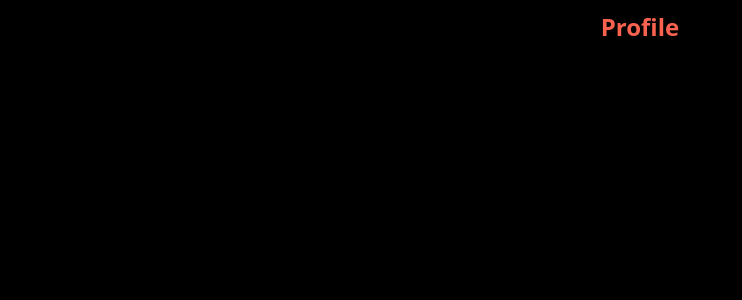
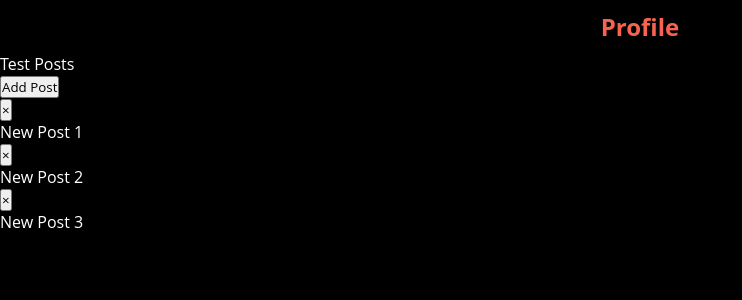
Before and after one commit to danbrinkley/vibez-mern-app, a React (Create React App) app in the folder client/: page /profile in a window 1280 px wide. Shown: the top 300 px of the page, without its empty margins (0-742 px from the left). Built offline with nearby package versions, Linux system fonts and the light colour scheme.

Commit message:
add post button state set and delete state set on click

```diff
--- a/client/src/App.js
+++ b/client/src/App.js
@@ -2,6 +2,7 @@ import React from "react";
 import Routes from "./routes";
 import { BrowserRouter } from "react-router-dom";
 import "./App.css";
+
 
 function App() {
   return (
--- /dev/null
+++ b/client/src/components/Posts/PostList.js
@@ -0,0 +1,54 @@
+import React, { Component } from 'react'
+import {Container, ListGroup, ListGroupItem, Button} from 'reactstrap'
+import { CSSTransition, TransitionGroup} from 'react-transition-group';
+import { faUserInjured } from '@fortawesome/free-solid-svg-icons';
+import './post.css'
+
+class PostList extends Component {
+    state = {
+        posts: [
+            {id: '1234', title: 'New Post 1', body: 'Checkout this post'},
+            {id: "5678", title: 'New Post 2', body: 'Checkout this post'},
+            {id: '9879', title: 'New Post 3', body: 'Checkout this post'}
+        ]
+    }
+
+    render() {
+        const { posts } = this.state;
+        return(
+            <div className="posts-ctr">
+                <p>Test Posts</p>
+                <Button
+
+                onClick={() => {
+                    const title = prompt('Add Post');
+                    if(title) {
+                        this.setState(state => ({
+                            posts: [...state.posts, { title }]
+                        }))
+                    }
+                }}
+                >Add Post</Button>
+
+
+<div>
+                    {posts.map(({ id, title }) => (
+                        <div>
+                        <Button
+                        className="remote-btn"
+                        onClick={() => {
+                            this.setState(state => ({
+                                posts: state.posts.filter(post => post.id !== id)
+                            }));
+                        }}
+                    >&times;</Button>
+                    ,<p>{title}</p>
+                    </div>
+                    ))}
+                </div>
+            </div>
+        )
+    }
+}
+
+export default PostList;
--- a/client/src/components/Posts/post.css
+++ b/client/src/components/Posts/post.css
@@ -0,0 +1,7 @@
+.post-ctr {
+    border: 10px white;
+}
+
+p {
+    color: white;
+}
--- a/client/src/pages/ProfilePage/index.js
+++ b/client/src/pages/ProfilePage/index.js
@@ -1,5 +1,5 @@
 import React, { useEffect, useState } from "react";
-// import Post from "../../Post";
+import PostList from "../../components/Posts/PostList";
 // import PostForm from "../../PostForm";
 // import * as PostService from "../../../api/PostService";
 // import { getUser } from "../../../api/UserService";
@@ -8,6 +8,7 @@ const ProfilePage = () => {
         return (
           <div className="">
             <h2>Profile</h2>
+            <PostList />
 
           </div>
         );
```
Also changed, not shown: client/src/components/Posts/index.js (deleted, +0 -37 lines).
